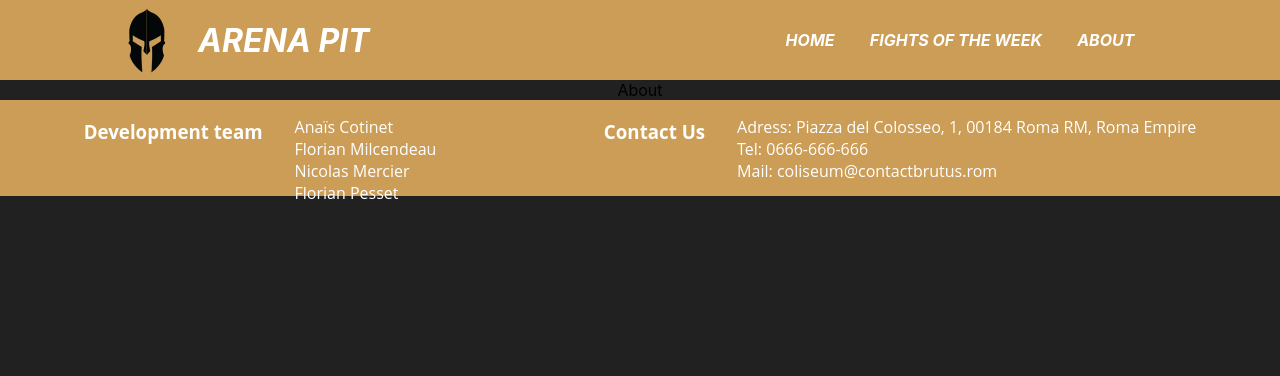
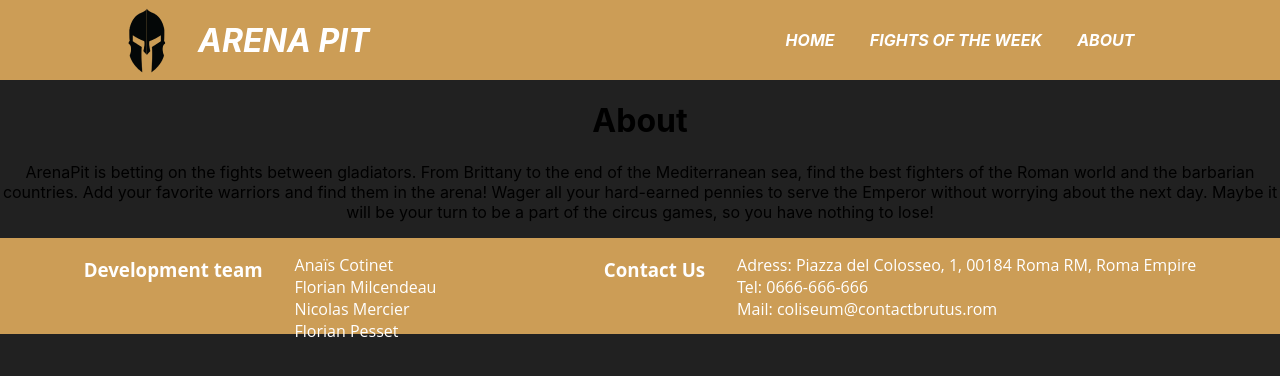
Before and after one commit to nicholas570/Arena-pit, a React (Create React App) app: page /about in a window 1280 px wide. Shown: the top 376 px of the page. Built offline with nearby package versions, Linux system fonts and the light colour scheme.

Commit message:
add text

```diff
--- a/src/views/About.jsx
+++ b/src/views/About.jsx
@@ -1,7 +1,19 @@
 import React from 'react';
 
 function About() {
-  return <div>About</div>;
+  return (
+    <div>
+      <h1>About</h1>
+      <p>
+        ArenaPit is betting on the fights between gladiators. From Brittany to
+        the end of the Mediterranean sea, find the best fighters of the Roman
+        world and the barbarian countries. Add your favorite warriors and find
+        them in the arena! Wager all your hard-earned pennies to serve the
+        Emperor without worrying about the next day. Maybe it will be your turn
+        to be a part of the circus games, so you have nothing to lose!
+      </p>
+    </div>
+  );
 }
 
 export default About;
```
